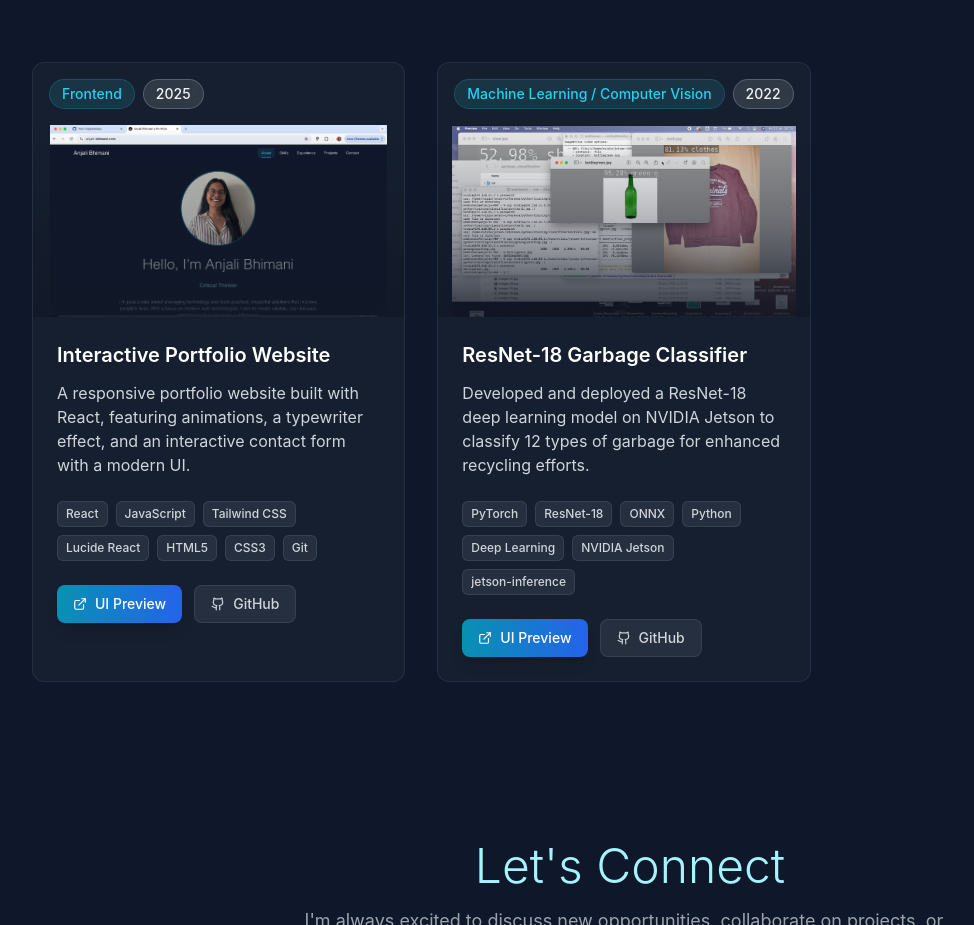
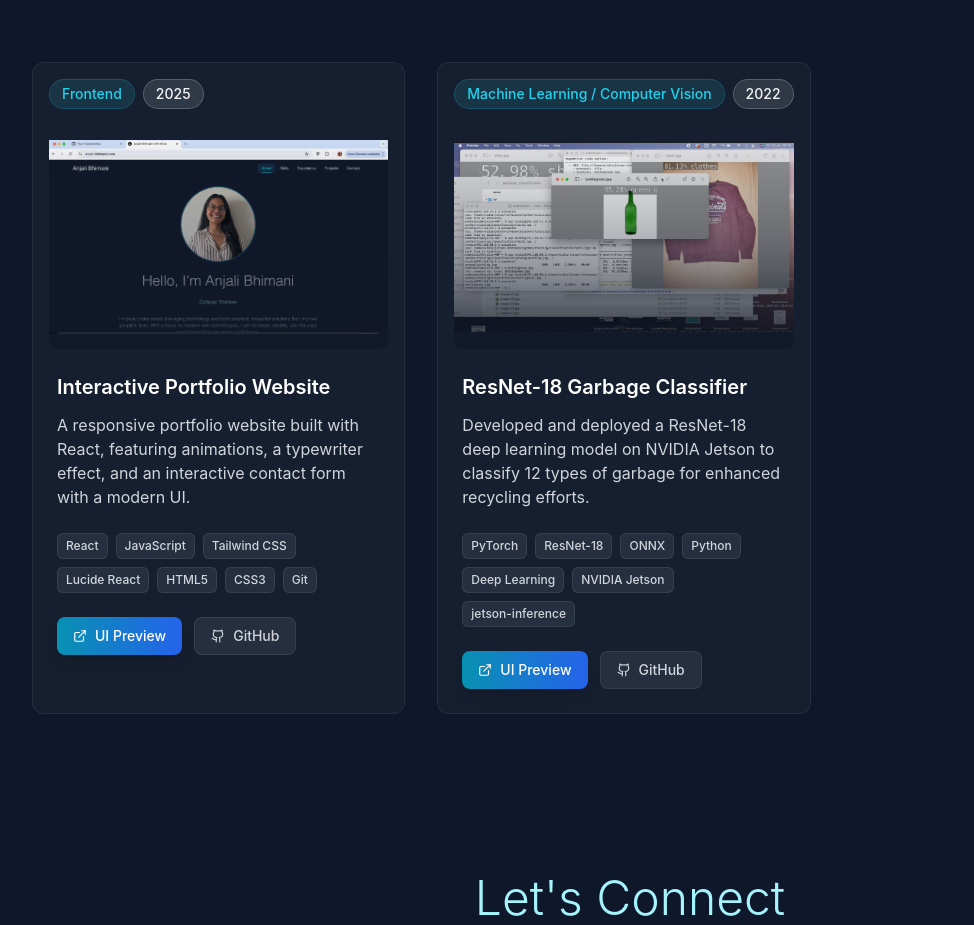
Before and after one commit to anjalibhimani/personal-portfolio-website, a Next.js app: page / in a window 1280 px wide. Shown: the part 4320-5245 px from the top of the page, without its empty margins (16-990 px from the left). Built offline with nearby package versions, Linux system fonts and the light colour scheme.

Commit message:
edited image sizing

```diff
--- a/src/components/Projects.js
+++ b/src/components/Projects.js
@@ -68,16 +68,16 @@ function Projects() {
                         </div>
 
                         {/* formatting the image for the project*/}
-                        <div className="relative h-48 sm:h-52 md:h-48 overflow-hidden">
+                        <div className="relative sm:h-60 md:h-56 overflow-hidden mx-3 sm:mx-4 rounded-lg">
                             <img
                                 src={project.image}
                                 alt={project.title}
-                                className="w-full h-full object-contain object-center transform group-hover:scale-105 transition-transform duration-500"
+                                className="w-full h-full object-contain object-center rounded-lg transform group-hover:scale-105 transition-transform duration-500"
                             />
-                            <div className="absolute inset-0 bg-gradient-to-t from-gray-900 via-gray-900/40 to-transparent opacity-80"></div>
+                            <div className="absolute inset-0 bg-gradient-to-t from-gray-900 via-gray-900/40 to-transparent opacity-80 rounded-lg"></div>
 
                             {/* gradient effect when a user hovers over a project grid */}
-                            <div className={`absolute inset-0 bg-gradient-to-r from-cyan-400/20 to-blue-500/20 transition-opacity duration-300 ${hoveredProject === index ? 'opacity-100' : 'opacity-0'
+                            <div className={`absolute inset-0 bg-gradient-to-r from-cyan-400/20 to-blue-500/20 transition-opacity duration-300 rounded-lg ${hoveredProject === index ? 'opacity-100' : 'opacity-0'
                                 }`}></div>
                         </div>
 
```
